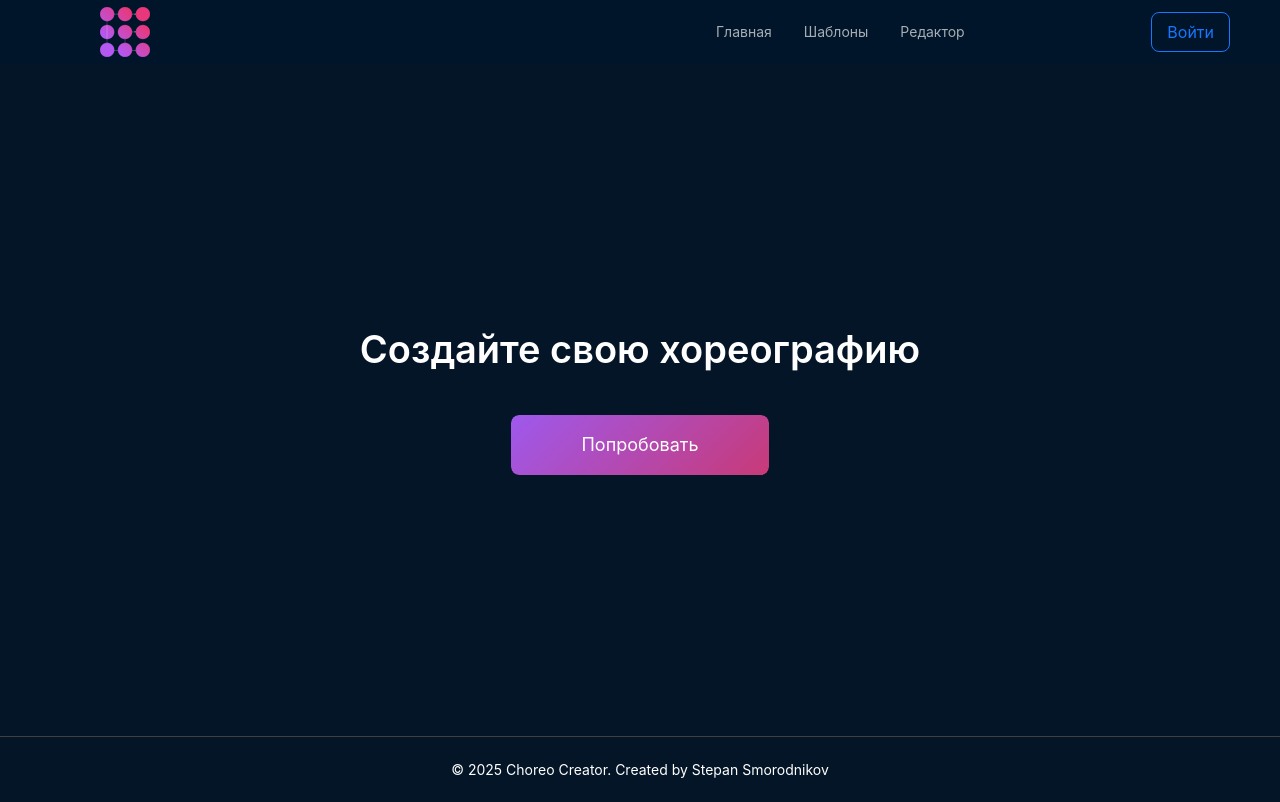
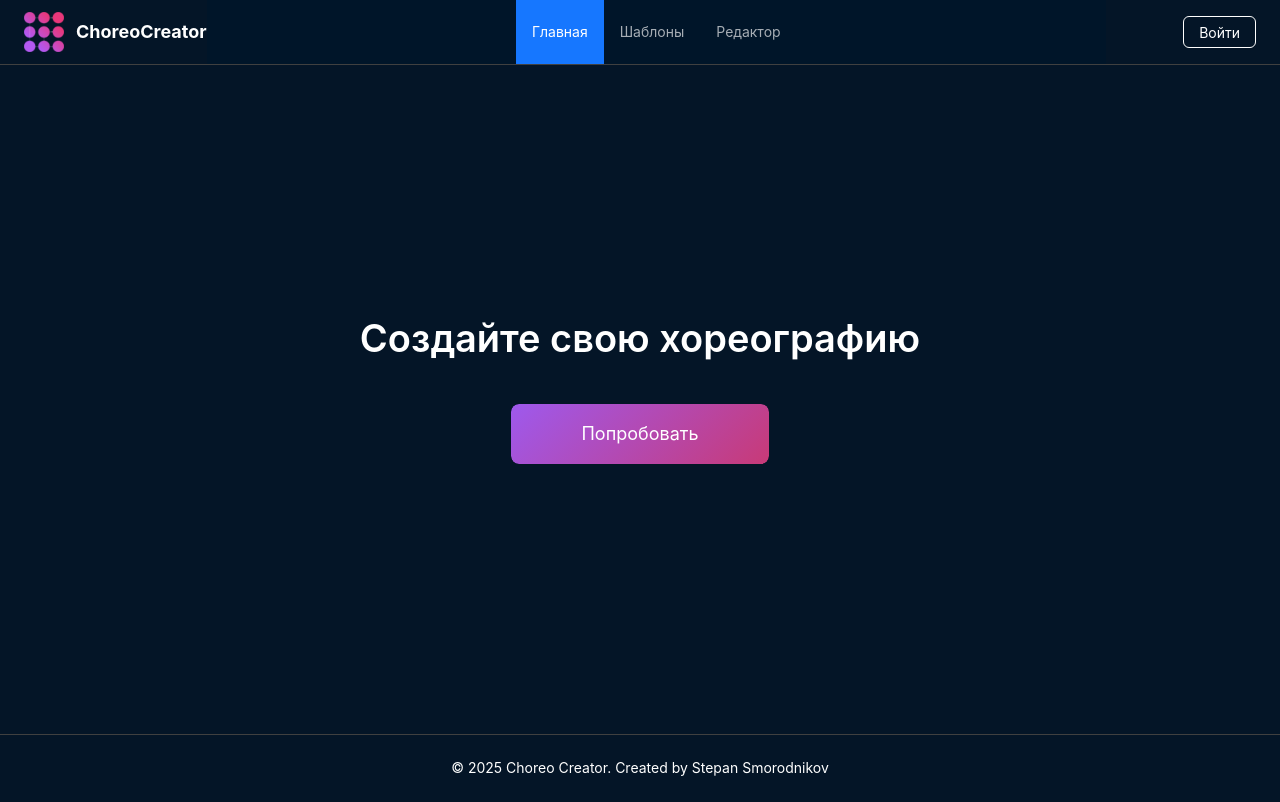
Before and after one commit to smorodya74/ChoreoCreator, a Next.js app in the folder Frontend/choreocreator/: page / in a window 1280 px wide. Built offline with nearby package versions, Linux system fonts and the light colour scheme; no server answers.

Commit message:
Косметика и только

```diff
--- a/Frontend/choreocreator/app/components/CreateUpdateScenario.tsx
+++ b/Frontend/choreocreator/app/components/CreateUpdateScenario.tsx
@@ -3,6 +3,7 @@ import { ScenarioRequest } from "../services/scenarios";
 import { useEffect, useState } from "react";
 import TextArea from "antd/es/input/TextArea";
 import Input from "antd/es/input/Input";
+import { Scenario } from "../Models/Scenario";
 
 interface Props{
     mode: Mode;
--- a/Frontend/choreocreator/app/components/Header.tsx
+++ /dev/null
@@ -1,60 +0,0 @@
-'use client';
-import { Button, Dropdown, MenuProps, Space } from 'antd';
-import { DownOutlined } from '@ant-design/icons';
-import { useAuth } from '../context/auth-context';
-import { useState } from 'react';
-import AuthModal from './AuthModal';
-
-
-const HeaderRight = () => {
-    const { user, logout } = useAuth();
-    const [isModalOpen, setModalOpen] = useState(false);
-
-    console.log(user);
-
-    const menuItems: MenuProps['items'] = [
-        {
-            key: 'profile',
-            label: 'Профиль' },
-        { type: 'divider' },
-        {
-            key: 'logout',
-            label: 'Выход',
-            onClick: async () => {
-                await logout();
-            },
-        },
-    ];
-
-    if (user) {
-        return (
-            <Dropdown menu={{ items: menuItems }}>
-                <a onClick={(e) => e.preventDefault()} style={{ color: 'white', background: 'transparent' }}>
-                    <Space>
-                        {user.username}
-                        <DownOutlined />
-                    </Space>
-                </a>
-            </Dropdown>
-        );
-    }
-
-    return (
-        <>
-            <Button
-                ghost
-                color="primary"
-                variant="outlined"
-                size="large"
-                onClick={() => setModalOpen(true)}
-            >
-                Войти
-            </Button>
-            <AuthModal open={isModalOpen}
-                onClose={() => setModalOpen(false)}
-            />
-        </>
-    );
-};
-
-export default HeaderRight;
--- /dev/null
+++ b/Frontend/choreocreator/app/components/Header/Header.module.css
@@ -0,0 +1,60 @@
+.header {
+    display: flex;
+    align-items: center;
+    justify-content: space-between;
+    padding: 0 24px;
+    background: transparent;
+    box-shadow: 0 1px 0 0 #404040;
+    flex-wrap: wrap;
+    position: relative; /* или fixed/sticky, если надо */
+    z-index: 10; /* чтобы тень была сверху */
+}
+
+.logo {
+    display: flex;
+    align-items: center;
+    gap: 12px;
+    color: white;
+    font-weight: bold;
+    font-size: 18px;
+    text-decoration: none;
+}
+
+.logoText {
+    display: none;
+}
+
+.menu {
+    flex: 1;
+    min-width: 200px;
+    justify-content: center;
+    display: flex;
+}
+
+.right {
+    display: flex;
+    justify-content: flex-end;
+    align-items: center;
+    min-width: 150px;
+}
+
+/* Адаптивность */
+@media (min-width: 600px) {
+    .logoText {
+        display: inline;
+    }
+}
+
+@media (max-width: 768px) {
+    .menu {
+        justify-content: flex-start;
+        margin-top: 8px;
+        width: 100%;
+    }
+
+    .right {
+        justify-content: flex-start;
+        margin-top: 8px;
+        width: 100%;
+    }
+}
--- /dev/null
+++ b/Frontend/choreocreator/app/components/Header/Header.tsx
@@ -0,0 +1,81 @@
+'use client';
+
+import { Layout, Menu, Button, Dropdown, Space, MenuProps } from 'antd';
+import { DownOutlined } from '@ant-design/icons';
+import Link from 'next/link';
+import Image from 'next/image';
+import logo from '@/public/logo.png';
+import { useAuth } from '../../context/auth-context';
+import { usePathname } from 'next/navigation';
+import { useState } from 'react';
+import AuthModal from '../AuthModal';
+import styles from '@/app/components/Header/Header.module.css';
+
+const { Header } = Layout;
+
+const menuItems = [
+    { key: 'home', label: <Link href="/">Главная</Link> },
+    { key: 'scenarios', label: <Link href="/scenarios">Шаблоны</Link> },
+    { key: 'editor', label: <Link href="/editor">Редактор</Link> },
+];
+
+const AppHeader = () => {
+    const pathname = usePathname();
+    const selectedKey = pathname.split('/')[1] || 'home';
+    const { user, logout } = useAuth();
+    const [isModalOpen, setModalOpen] = useState(false);
+
+    const authMenuItems: MenuProps['items'] = [
+        {
+            key: 'profile',
+            label: 'Профиль'
+        },
+        { type: 'divider' },
+        {
+            key: 'logout',
+            label: 'Выход',
+            onClick: async () => {
+                await logout();
+            },
+        },
+    ];
+
+    return (
+        <Header className={styles.header}>
+            <Link href="/" className={styles.logo}>
+                <Image src={logo} alt="Logo" width={40} height={40} priority />
+                <span className={styles.logoText}>ChoreoCreator</span>
+            </Link>
+
+            <Menu
+                theme="dark"
+                mode="horizontal"
+                items={menuItems}
+                selectedKeys={[selectedKey]}
+                className={styles.menu}
+            />
+
+            <div className={styles.right}>
+                {user ? (
+                    <Dropdown menu={{ items: authMenuItems }}>
+                        <a onClick={(e) => e.preventDefault()} style={{ color: 'white' }}>
+                            <Space>
+                                {user.username}
+                                <DownOutlined />
+                            </Space>
+                        </a>
+                    </Dropdown>
+                ) : (
+                    <>
+                        <Button ghost onClick={() => setModalOpen(true)}>
+                            Войти
+                        </Button>
+                        <AuthModal open={isModalOpen} onClose={() => setModalOpen(false)} />
+                    </>
+                )}
+            </div>
+        </Header>
+    );
+};
+
+export default AppHeader;
--- a/Frontend/choreocreator/app/globals.css
+++ b/Frontend/choreocreator/app/globals.css
@@ -81,7 +81,7 @@
     flex-direction: column;
     align-items: center;
     justify-content: center;
-    height: calc(100vh - 128px);
+    height: calc(100vh - 150px);
     text-align: center;
     gap: 24px;
 }
--- a/Frontend/choreocreator/app/layout.tsx
+++ b/Frontend/choreocreator/app/layout.tsx
@@ -1,33 +1,11 @@
 'use client';
 import '@ant-design/v5-patch-for-react-19';
 import { usePathname } from 'next/navigation';
-import { Layout, Menu } from "antd";
+import { Layout } from "antd";
 import "./globals.css";
 import { Content, Footer, Header } from "antd/es/layout/layout";
 import { AuthProvider } from "./context/auth-context";
-import Link from "next/link";
-import HeaderRight from './components/Header';
-import logo from "@/public/logo.png"
-import Image from "next/image";
-
-const LogoLink = () => (
-  <Link href="/" style={{ display: "flex", alignItems: "center" }}>
-    <Image
-      src={logo}
-      alt="ChoreoCreator Logo"
-      width={50}
-      height={50}
-      priority
-      style={{ display: "block", marginRight: 550, marginLeft: 50}}
-    />
-  </Link>
-);
-
-const items = [
-  { key: "home", label: <Link href={"/"}>Главная</Link> },
-  { key: "scenarios", label: <Link href={"/scenarios"}>Шаблоны</Link> },
-  { key: "editor", label: <Link href={"/editor"}>Редактор</Link> },
-];
+import AppHeader from './components/Header/Header';
 
 export default function RootLayout({
   children,
@@ -43,16 +21,7 @@ export default function RootLayout({
       <body style={{ background: '#041527' }}>
         <AuthProvider>
           <Layout style={{ minHeight: "100vh", justifyContent:"space-betweem", background: 'transparent' }}>
-            <Header style={{ display: "flex", justifyContent: "space-between", alignItems: "center" }}>
-              <LogoLink />
-              <Menu
-                theme="dark"
-                mode="horizontal"
-                items={items}
-                style={{ flex: 1, minWidth: 0 }}
-              />
-              <HeaderRight />
-            </Header>
+            <AppHeader />
             {!noPadding
               ? <Content
                 style={{
--- a/Frontend/choreocreator/app/scenarios/page.tsx
+++ b/Frontend/choreocreator/app/scenarios/page.tsx
@@ -1,7 +1,6 @@
 "use client";
 
 import Button from "antd/es/button/button";
-import { Scenarios } from "../components/Scenarios";
 import { useEffect, useState } from "react";
 import { createScenario, deleteScenario, getAllScenarios, ScenarioRequest, updateScenario } from "../services/scenarios";
 import Title from "antd/es/typography/Title";
```
Also changed, not shown: Frontend/choreocreator/app/components/Cardtitle.tsx (deleted, +0 -18 lines), Frontend/choreocreator/app/components/Scenarios.tsx (deleted, +0 -41 lines), Frontend/choreocreator/app/editor/page.tsx (+7 -7 lines).
